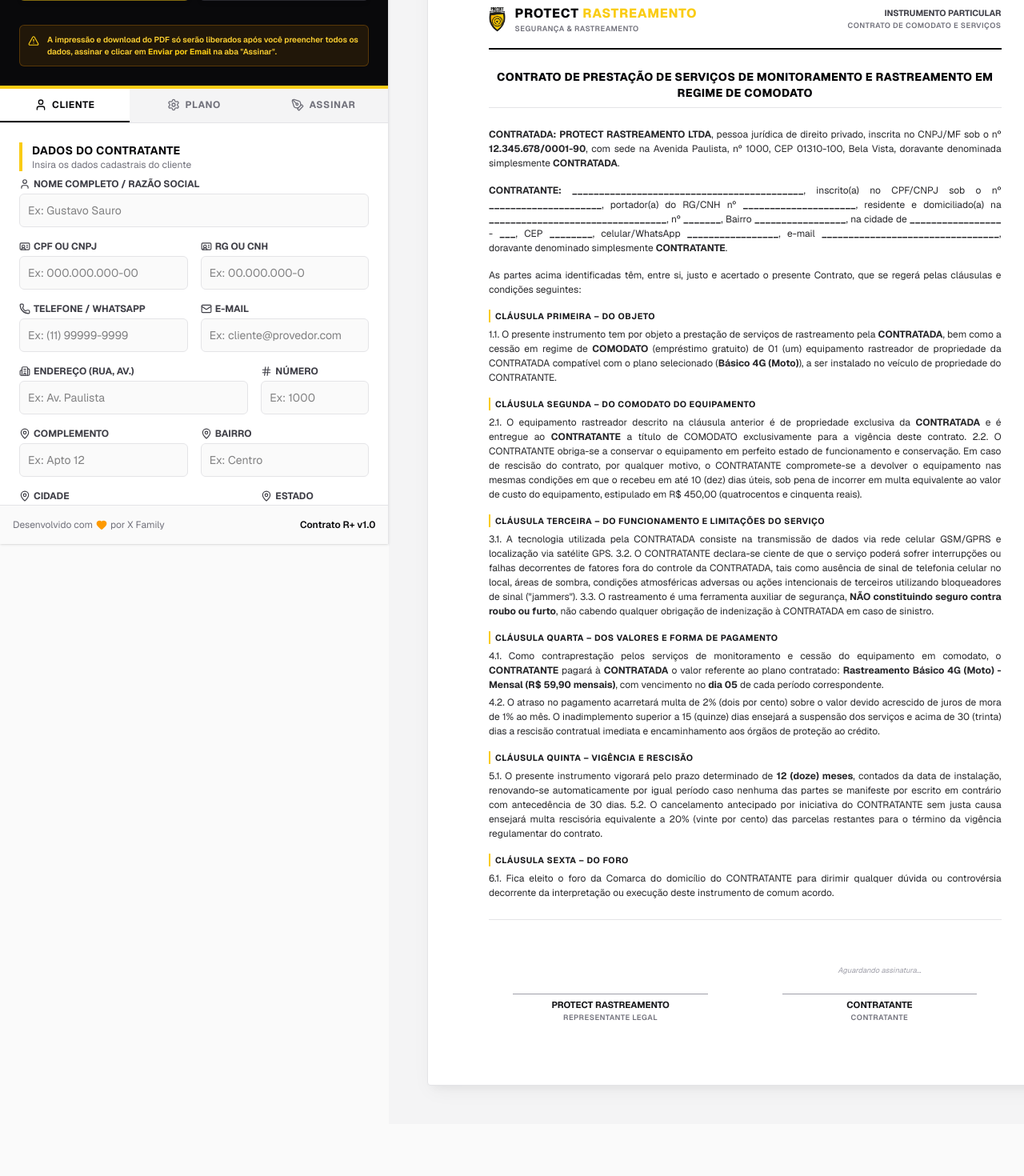
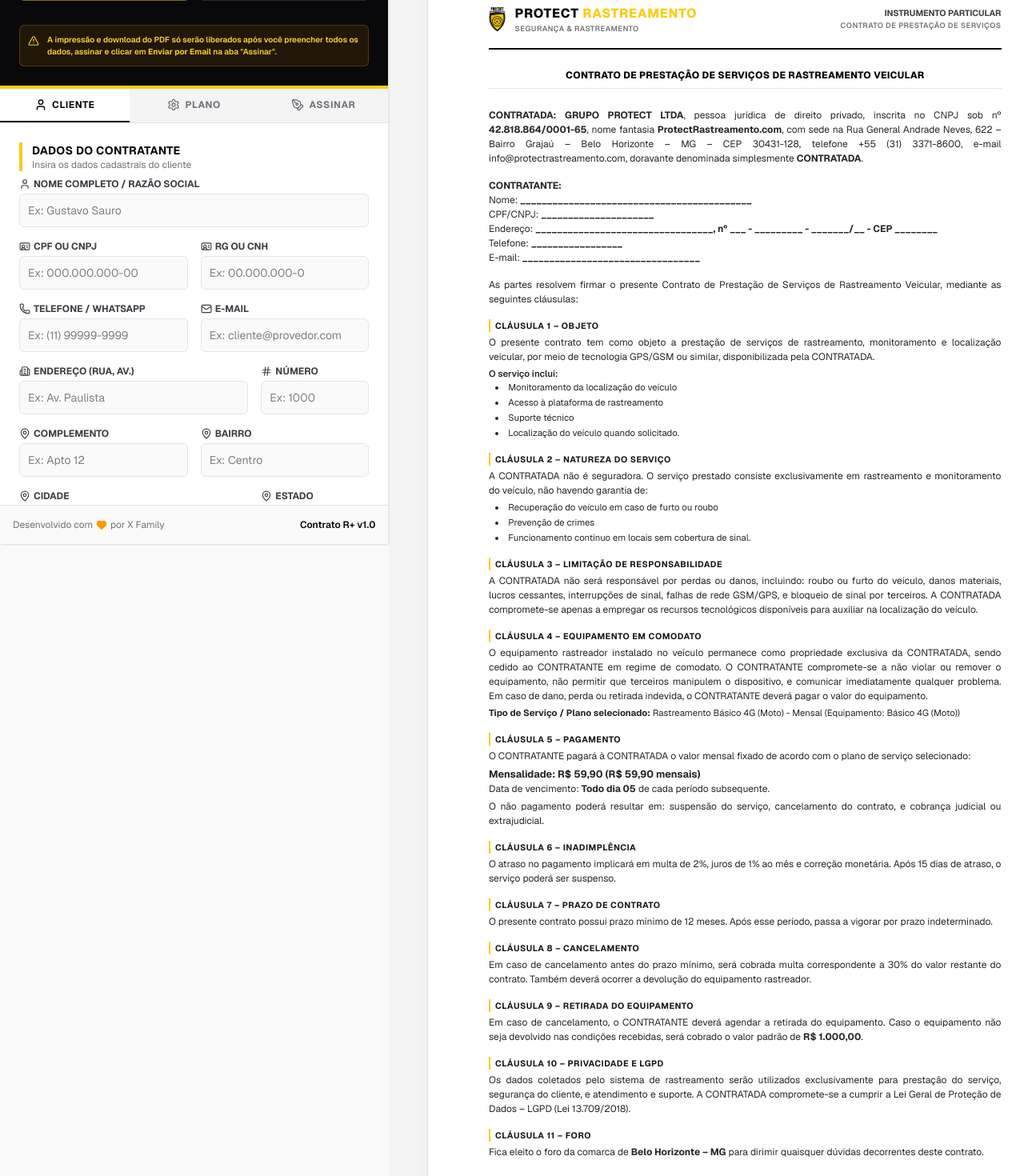
Before and after one commit to guhrizzo/contrato_rastreamento, a Next.js app: page / in a window 1280 px wide. Shown: the part 120-1590 px from the top of the page at 80% size. Before the commit the page ends 1525 px from the top, so only its background shows below. Built offline with nearby package versions, Linux system fonts and the light colour scheme.

Commit message:
Update page.tsx

```diff
--- a/app/page.tsx
+++ b/app/page.tsx
@@ -407,7 +407,7 @@
       const imgData = canvas.toDataURL("image/jpeg", 0.98);
 
       const pdfWidth = 210;
-      const pdfHeight = 280;
+      const pdfHeight = 297;
 
       const canvasWidthMm = pdfWidth;
       const canvasHeightMm = (canvas.height * canvasWidthMm) / canvas.width;
@@ -1034,14 +1034,12 @@
           </a>
           <span className="font-semibold text-brand-black">Contrato R+ v1.0</span>
         </footer>
-
       </aside>
 
       {/* CONTÊINER DO CONTRATO */}
       <main className="flex-1 p-4 md:p-8 lg:p-12 overflow-y-auto flex justify-center bg-zinc-100 min-h-screen select-none" style={{ userSelect: 'none' }}>
         <div className="print-container w-full max-w-[210mm] transform scale-100 origin-top transition-transform duration-200">
 
-          {/* A4 */}
           <article id="contract-pdf" className="a4-page shadow-2xl rounded-sm text-[11pt] leading-relaxed text-zinc-950 font-sans select-none" style={{ userSelect: 'none' }}>
 
             {/* CABEÇALHO */}
@@ -1060,95 +1058,155 @@
 
               <div className="text-right">
                 <div className="text-[8pt] font-bold text-zinc-700">INSTRUMENTO PARTICULAR</div>
-                <div className="text-[7pt] font-semibold text-zinc-500 uppercase tracking-wider">CONTRATO DE COMODATO E SERVIÇOS</div>
+                <div className="text-[7pt] font-semibold text-zinc-500 uppercase tracking-wider">CONTRATO DE PRESTAÇÃO DE SERVIÇOS</div>
               </div>
             </div>
 
             {/* TÍTULO */}
-            <h2 className="text-center font-extrabold text-sm uppercase tracking-wide mb-6 border-b border-zinc-200 pb-2">
-              CONTRATO DE PRESTAÇÃO DE SERVIÇOS DE MONITORAMENTO E RASTREAMENTO EM REGIME DE COMODATO
+            <h2 className="text-center font-extrabold text-xs uppercase tracking-wide mb-6 border-b border-zinc-200 pb-2">
+              CONTRATO DE PRESTAÇÃO DE SERVIÇOS DE RASTREAMENTO VEICULAR
             </h2>
 
             {/* CORPO */}
             <div className="space-y-4 text-justify text-[9pt] leading-normal text-zinc-800">
 
               <p>
-                <strong>CONTRATADA:</strong> <strong>PROTECT RASTREAMENTO LTDA</strong>, pessoa jurídica de direito privado, inscrita no CNPJ/MF sob o nº <strong>12.345.678/0001-90</strong>, com sede na Avenida Paulista, nº 1000, CEP 01310-100, Bela Vista, doravante denominada simplesmente <strong>CONTRATADA</strong>.
+                <strong>CONTRATADA:</strong> <strong>GRUPO PROTECT LTDA</strong>, pessoa jurídica de direito privado, inscrita no CNPJ sob nº <strong>42.818.864/0001-65</strong>, nome fantasia <strong>ProtectRastreamento.com</strong>, com sede na Rua General Andrade Neves, 622 – Bairro Grajaú – Belo Horizonte – MG – CEP 30431-128, telefone +55 (31) 3371-8600, e-mail info@protectrastreamento.com, doravante denominada simplesmente <strong>CONTRATADA</strong>.
               </p>
 
               <p>
-                <strong>CONTRATANTE:</strong> <strong>{data.clientName || "___________________________________________"}</strong>,
-                inscrito(a) no CPF/CNPJ sob o nº <strong>{data.clientDoc || "_____________________"}</strong>,
-                portador(a) do RG/CNH nº <strong>{data.clientRg || "_____________________"}</strong>,
-                residente e domiciliado(a) na <strong>{data.clientAddress || "_________________________________"}</strong>,
-                nº <strong>{data.clientNumber || "_______"}</strong>, {data.clientComp && <span>compl. <strong>{data.clientComp}</strong>,</span>}
-                Bairro <strong>{data.clientBairro || "_________________"}</strong>, na cidade de <strong>{data.clientCity || "_________________"}</strong> - <strong>{data.clientState || "___"}</strong>,
-                CEP <strong>{data.clientCep || "________"}</strong>, celular/WhatsApp <strong>{data.clientPhone || "_________________"}</strong>,
-                e-mail <strong>{data.clientEmail || "_________________________________"}</strong>, doravante denominado simplesmente <strong>CONTRATANTE</strong>.
+                <strong>CONTRATANTE:</strong><br/>
+                Nome: <strong>{data.clientName || "___________________________________________"}</strong><br/>
+                CPF/CNPJ: <strong>{data.clientDoc || "_____________________"}</strong><br/>
+                Endereço: <strong>{data.clientAddress || "_________________________________"}, nº {data.clientNumber || "___"} - {data.clientBairro || "_________"} - {data.clientCity || "_______"}/{data.clientState || "__"} - CEP {data.clientCep || "________"}</strong><br/>
+                Telefone: <strong>{data.clientPhone || "_________________"}</strong><br/>
+                E-mail: <strong>{data.clientEmail || "_________________________________"}</strong>
               </p>
 
               <p>
-                As partes acima identificadas têm, entre si, justo e acertado o presente Contrato, que se regerá pelas cláusulas e condições seguintes:
+                As partes resolvem firmar o presente Contrato de Prestação de Serviços de Rastreamento Veicular, mediante as seguintes cláusulas:
               </p>
 
               <div>
-                <h4 className="font-bold text-zinc-900 border-l-2 border-brand-yellow pl-1.5 mb-1.5 uppercase text-[8pt] tracking-wider print:border-black">
-                  CLÁUSULA PRIMEIRA – DO OBJETO
+                <h4 className="font-bold text-zinc-900 border-l-2 border-brand-yellow pl-1.5 mb-1 uppercase text-[8pt] tracking-wider print:border-black">
+                  CLÁUSULA 1 – OBJETO
                 </h4>
                 <p>
-                  1.1. O presente instrumento tem por objeto a prestação de serviços de rastreamento pela <strong>CONTRATADA</strong>, bem como a cessão em regime de <strong>COMODATO</strong> (empréstimo gratuito) de 01 (um) equipamento rastreador de propriedade da CONTRATADA compatível com o plano selecionado (<strong>{activePlan.tracker}</strong>), a ser instalado no veículo de propriedade do CONTRATANTE.
+                  O presente contrato tem como objeto a prestação de serviços de rastreamento, monitoramento e localização veicular, por meio de tecnologia GPS/GSM ou similar, disponibilizada pela CONTRATADA.
+                </p>
+                <p className="mt-1 font-semibold text-[8.5pt]">O serviço inclui:</p>
+                <ul className="list-disc list-inside ml-2 space-y-0.5 text-[8.5pt]">
+                  <li>Monitoramento da localização do veículo</li>
+                  <li>Acesso à plataforma de rastreamento</li>
+                  <li>Suporte técnico</li>
+                  <li>Localização do veículo quando solicitado.</li>
+                </ul>
+              </div>
+
+              <div>
+                <h4 className="font-bold text-zinc-900 border-l-2 border-brand-yellow pl-1.5 mb-1 uppercase text-[8pt] tracking-wider print:border-black">
+                  CLÁUSULA 2 – NATUREZA DO SERVIÇO
+                </h4>
+                <p>
+                  A CONTRATADA não é seguradora. O serviço prestado consiste exclusivamente em rastreamento e monitoramento do veículo, não havendo garantia de:
+                </p>
+                <ul className="list-disc list-inside ml-2 mt-1 space-y-0.5 text-[8.5pt]">
+                  <li>Recuperação do veículo em caso de furto ou roubo</li>
+                  <li>Prevenção de crimes</li>
+                  <li>Funcionamento contínuo em locais sem cobertura de sinal.</li>
+                </ul>
+              </div>
+
+              <div>
+                <h4 className="font-bold text-zinc-900 border-l-2 border-brand-yellow pl-1.5 mb-1 uppercase text-[8pt] tracking-wider print:border-black">
+                  CLÁUSULA 3 – LIMITAÇÃO DE RESPONSABILIDADE
+                </h4>
+                <p>
+                  A CONTRATADA não será responsável por perdas ou danos, incluindo: roubo ou furto do veículo, danos materiais, lucros cessantes, interrupções de sinal, falhas de rede GSM/GPS, e bloqueio de sinal por terceiros. A CONTRATADA compromete-se apenas a empregar os recursos tecnológicos disponíveis para auxiliar na localização do veículo.
                 </p>
               </div>
 
               <div>
-                <h4 className="font-bold text-zinc-900 border-l-2 border-brand-yellow pl-1.5 mb-1.5 uppercase text-[8pt] tracking-wider print:border-black">
-                  CLÁUSULA SEGUNDA – DO COMODATO DO EQUIPAMENTO
+                <h4 className="font-bold text-zinc-900 border-l-2 border-brand-yellow pl-1.5 mb-1 uppercase text-[8pt] tracking-wider print:border-black">
+                  CLÁUSULA 4 – EQUIPAMENTO EM COMODATO
                 </h4>
                 <p>
-                  2.1. O equipamento rastreador descrito na cláusula anterior é de propriedade exclusiva da <strong>CONTRATADA</strong> e é entregue ao <strong>CONTRATANTE</strong> a título de COMODATO exclusivamente para a vigência deste contrato.
-                  2.2. O CONTRATANTE obriga-se a conservar o equipamento em perfeito estado de funcionamento e conservação. Em caso de rescisão do contrato, por qualquer motivo, o CONTRATANTE compromete-se a devolver o equipamento nas mesmas condições em que o recebeu em até 10 (dez) dias úteis, sob pena de incorrer em multa equivalente ao valor de custo do equipamento, estipulado em R$ 450,00 (quatrocentos e cinquenta reais).
+                  O equipamento rastreador instalado no veículo permanece como propriedade exclusiva da CONTRATADA, sendo cedido ao CONTRATANTE em regime de comodato. O CONTRATANTE compromete-se a não violar ou remover o equipamento, não permitir que terceiros manipulem o dispositivo, e comunicar imediatamente qualquer problema. Em caso de dano, perda ou retirada indevida, o CONTRATANTE deverá pagar o valor do equipamento.
+                </p>
+                <p className="mt-1 text-[8.5pt]">
+                  <strong>Tipo de Serviço / Plano selecionado:</strong> {activePlan.name} (Equipamento: {activePlan.tracker})
                 </p>
               </div>
 
               <div>
-                <h4 className="font-bold text-zinc-900 border-l-2 border-brand-yellow pl-1.5 mb-1.5 uppercase text-[8pt] tracking-wider print:border-black">
-                  CLÁUSULA TERCEIRA – DO FUNCIONAMENTO E LIMITAÇÕES DO SERVIÇO
+                <h4 className="font-bold text-zinc-900 border-l-2 border-brand-yellow pl-1.5 mb-1 uppercase text-[8pt] tracking-wider print:border-black">
+                  CLÁUSULA 5 – PAGAMENTO
                 </h4>
                 <p>
-                  3.1. A tecnologia utilizada pela CONTRATADA consiste na transmissão de dados via rede celular GSM/GPRS e localização via satélite GPS.
-                  3.2. O CONTRATANTE declara-se ciente de que o serviço poderá sofrer interrupções ou falhas decorrentes de fatores fora do controle da CONTRATADA, tais como ausência de sinal de telefonia celular no local, áreas de sombra, condições atmosféricas adversas ou ações intencionais de terceiros utilizando bloqueadores de sinal ("jammers").
-                  3.3. O rastreamento é uma ferramenta auxiliar de segurança, <strong>NÃO constituindo seguro contra roubo ou furto</strong>, não cabendo qualquer obrigação de indenização à CONTRATADA em caso de sinistro.
+                  O CONTRATANTE pagará à CONTRATADA o valor mensal fixado de acordo com o plano de serviço selecionado:
+                </p>
+                <p className="mt-1 font-bold text-[9.5pt]">
+                  Mensalidade: {activePlan.priceText} ({activePlan.detailText})
+                </p>
+                <p>
+                  Data de vencimento: <strong>Todo dia {data.dueDate || "__"}</strong> de cada período subsequente.
+                </p>
+                <p className="mt-1">
+                  O não pagamento poderá resultar em: suspensão do serviço, cancelamento do contrato, e cobrança judicial ou extrajudicial.
                 </p>
               </div>
 
               <div>
-                <h4 className="font-bold text-zinc-900 border-l-2 border-brand-yellow pl-1.5 mb-1.5 uppercase text-[8pt] tracking-wider print:border-black">
-                  CLÁUSULA QUARTA – DOS VALORES E FORMA DE PAGAMENTO
+                <h4 className="font-bold text-zinc-900 border-l-2 border-brand-yellow pl-1.5 mb-1 uppercase text-[8pt] tracking-wider print:border-black">
+                  CLÁUSULA 6 – INADIMPLÊNCIA
                 </h4>
                 <p>
-                  4.1. Como contraprestação pelos serviços de monitoramento e cessão do equipamento em comodato, o <strong>CONTRATANTE</strong> pagará à <strong>CONTRATADA</strong> o valor referente ao plano contratado: <strong>{activePlan.name} ({activePlan.detailText})</strong>, com vencimento no <strong>dia {data.dueDate || "__"}</strong> de cada período correspondente.
-                </p>
-                <p className="mt-1">
-                  4.2. O atraso no pagamento acarretará multa de 2% (dois por cento) sobre o valor devido acrescido de juros de mora de 1% ao mês. O inadimplemento superior a 15 (quinze) dias ensejará a suspensão dos serviços e acima de 30 (trinta) dias a rescisão contratual imediata e encaminhamento aos órgãos de proteção ao crédito.
+                  O atraso no pagamento implicará em multa de 2%, juros de 1% ao mês e correção monetária. Após 15 dias de atraso, o serviço poderá ser suspenso.
                 </p>
               </div>
 
               <div>
-                <h4 className="font-bold text-zinc-900 border-l-2 border-brand-yellow pl-1.5 mb-1.5 uppercase text-[8pt] tracking-wider print:border-black">
-                  CLÁUSULA QUINTA – VIGÊNCIA E RESCISÃO
+                <h4 className="font-bold text-zinc-900 border-l-2 border-brand-yellow pl-1.5 mb-1 uppercase text-[8pt] tracking-wider print:border-black">
+                  CLÁUSULA 7 – PRAZO DE CONTRATO
                 </h4>
                 <p>
-                  5.1. O presente instrumento vigorará pelo prazo determinado de <strong>12 (doze) meses</strong>, contados da data de instalação, renovando-se automaticamente por igual período caso nenhuma das partes se manifeste por escrito em contrário com antecedência de 30 dias.
-                  5.2. O cancelamento antecipado por iniciativa do CONTRATANTE sem justa causa ensejará multa rescisória equivalente a 20% (vinte por cento) das parcelas restantes para o término da vigência regulamentar do contrato.
+                  O presente contrato possui prazo mínimo de 12 meses. Após esse período, passa a vigorar por prazo indeterminado.
                 </p>
               </div>
 
               <div>
-                <h4 className="font-bold text-zinc-900 border-l-2 border-brand-yellow pl-1.5 mb-1.5 uppercase text-[8pt] tracking-wider print:border-black">
-                  CLÁUSULA SEXTA – DO FORO
+                <h4 className="font-bold text-zinc-900 border-l-2 border-brand-yellow pl-1.5 mb-1 uppercase text-[8pt] tracking-wider print:border-black">
+                  CLÁUSULA 8 – CANCELAMENTO
                 </h4>
                 <p>
-                  6.1. Fica eleito o foro da Comarca do domicílio do CONTRATANTE para dirimir qualquer dúvida ou controvérsia decorrente da interpretação ou execução deste instrumento de comum acordo.
+                  Em caso de cancelamento antes do prazo mínimo, será cobrada multa correspondente a 30% do valor restante do contrato. Também deverá ocorrer a devolução do equipamento rastreador.
+                </p>
+              </div>
+
+              <div>
+                <h4 className="font-bold text-zinc-900 border-l-2 border-brand-yellow pl-1.5 mb-1 uppercase text-[8pt] tracking-wider print:border-black">
+                  CLÁUSULA 9 – RETIRADA DO EQUIPAMENTO
+                </h4>
+                <p>
+                  Em caso de cancelamento, o CONTRATANTE deverá agendar a retirada do equipamento. Caso o equipamento não seja devolvido nas condições recebidas, será cobrado o valor padrão de <strong>R$ 1.000,00</strong>.
+                </p>
+              </div>
+
+              <div>
+                <h4 className="font-bold text-zinc-900 border-l-2 border-brand-yellow pl-1.5 mb-1 uppercase text-[8pt] tracking-wider print:border-black">
+                  CLÁUSULA 10 – PRIVACIDADE E LGPD
+                </h4>
+                <p>
+                  Os dados coletados pelo sistema de rastreamento serão utilizados exclusivamente para prestação do serviço, segurança do cliente, e atendimento e suporte. A CONTRATADA compromete-se a cumprir a Lei Geral de Proteção de Dados – LGPD (Lei 13.709/2018).
+                </p>
+              </div>
+
+              <div>
+                <h4 className="font-bold text-zinc-900 border-l-2 border-brand-yellow pl-1.5 mb-1 uppercase text-[8pt] tracking-wider print:border-black">
+                  CLÁUSULA 11 – FORO
+                </h4>
+                <p>
+                  Fica eleito o foro da comarca de <strong>Belo Horizonte – MG</strong> para dirimir quaisquer dúvidas decorrentes deste contrato.
                 </p>
               </div>
 
@@ -1157,17 +1215,24 @@
             {/* ASSINATURA */}
             <div className="mt-6 pt-4 border-t border-zinc-200" style={{ pageBreakBefore: 'auto', pageBreakInside: 'avoid', breakInside: 'avoid' }}>
 
-              <div className="grid grid-cols-2 gap-8 text-center text-[9pt] mt-6">
+              <div className="text-xs text-zinc-600 mb-6 font-semibold flex items-center justify-between">
+                <span>Declaração de Aceite: [X] Li e concordo com os termos deste contrato.</span>
+                <span>Local e data: Belo Horizonte, {data.contractDate || "___/___/_____"}</span>
+              </div>
+
+              <div className="grid grid-cols-2 gap-8 text-center text-[9pt]">
 
                 <div className="flex flex-col items-center">
-                  <div className="h-12"></div>
+                  <div className="h-16 flex items-center justify-center">
+                    <span className="text-[7.5pt] text-zinc-500 font-bold uppercase tracking-wider">CONTRATADA</span>
+                  </div>
                   <div className="w-4/5 border-t border-zinc-400 mt-1 mb-1"></div>
-                  <p className="font-bold text-zinc-900 text-[8.5pt]">PROTECT RASTREAMENTO</p>
-                  <p className="text-[7pt] text-zinc-500 uppercase tracking-wider font-semibold">Representante Legal</p>
+                  <p className="font-bold text-zinc-900 text-[8.5pt]">GRUPO PROTECT LTDA</p>
+                  <p className="text-[7pt] text-zinc-500 font-mono">CNPJ: 42.818.864/0001-65</p>
                 </div>
 
                 <div className="flex flex-col items-center">
-                  <div className="h-12 flex items-center justify-center">
+                  <div className="h-16 flex items-center justify-center">
                     {signatureImage ? (
                       <img
                         src={signatureImage}
@@ -1175,15 +1240,16 @@
                         className="max-h-12 object-contain"
                       />
                     ) : (
-                      <div className="text-[7pt] text-zinc-400 italic">Aguardando assinatura...</div>
+                      <div className="text-[7pt] text-zinc-400 italic font-medium">Aguardando assinatura digital...</div>
                     )}
                   </div>
                   <div className="w-4/5 border-t border-zinc-400 mt-1 mb-1"></div>
                   <p className="font-bold text-zinc-900 text-[8.5pt] truncate max-w-full">
                     {data.clientName || "CONTRATANTE"}
                   </p>
-                  <p className="text-[7pt] text-zinc-500 uppercase tracking-wider font-semibold">Contratante</p>
-                  {data.clientDoc && <p className="text-[7pt] text-zinc-500 font-mono">CPF/CNPJ: {data.clientDoc}</p>}
+                  <p className="text-[7pt] text-zinc-500 font-mono">
+                    {data.clientDoc ? `CPF/CNPJ: ${data.clientDoc}` : "CPF/CNPJ do Contratante"}
+                  </p>
                 </div>
 
               </div>
```
